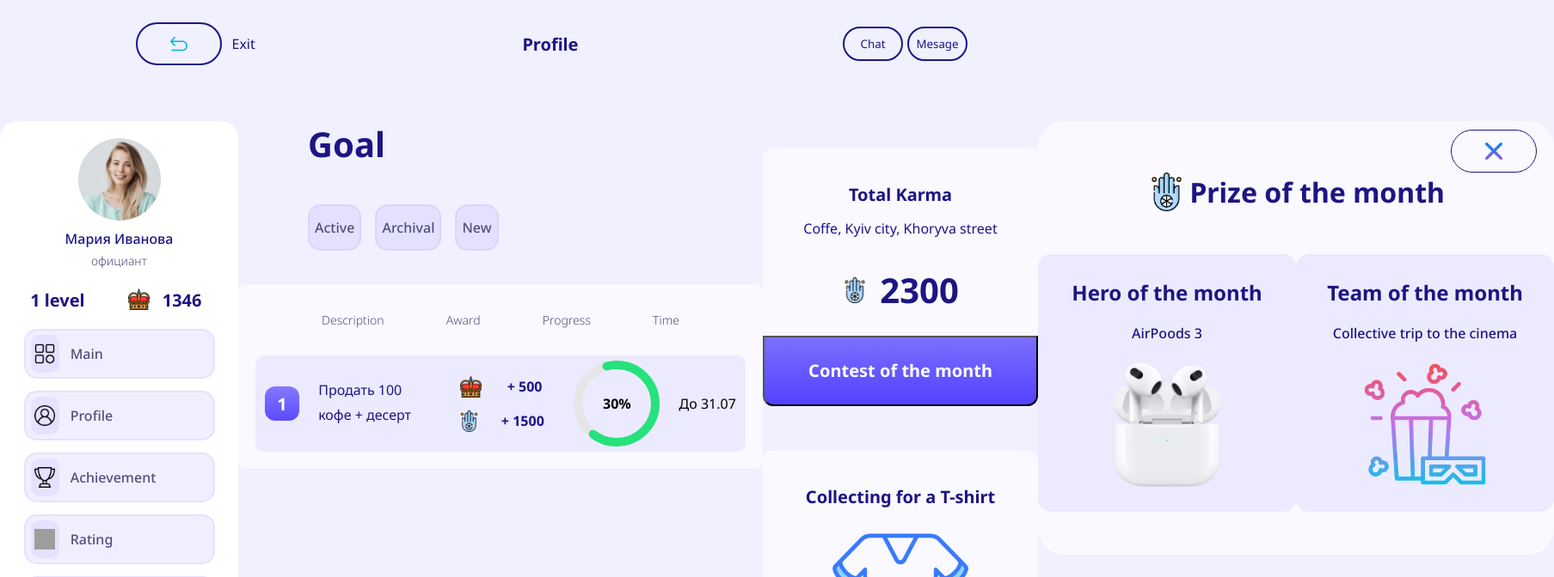
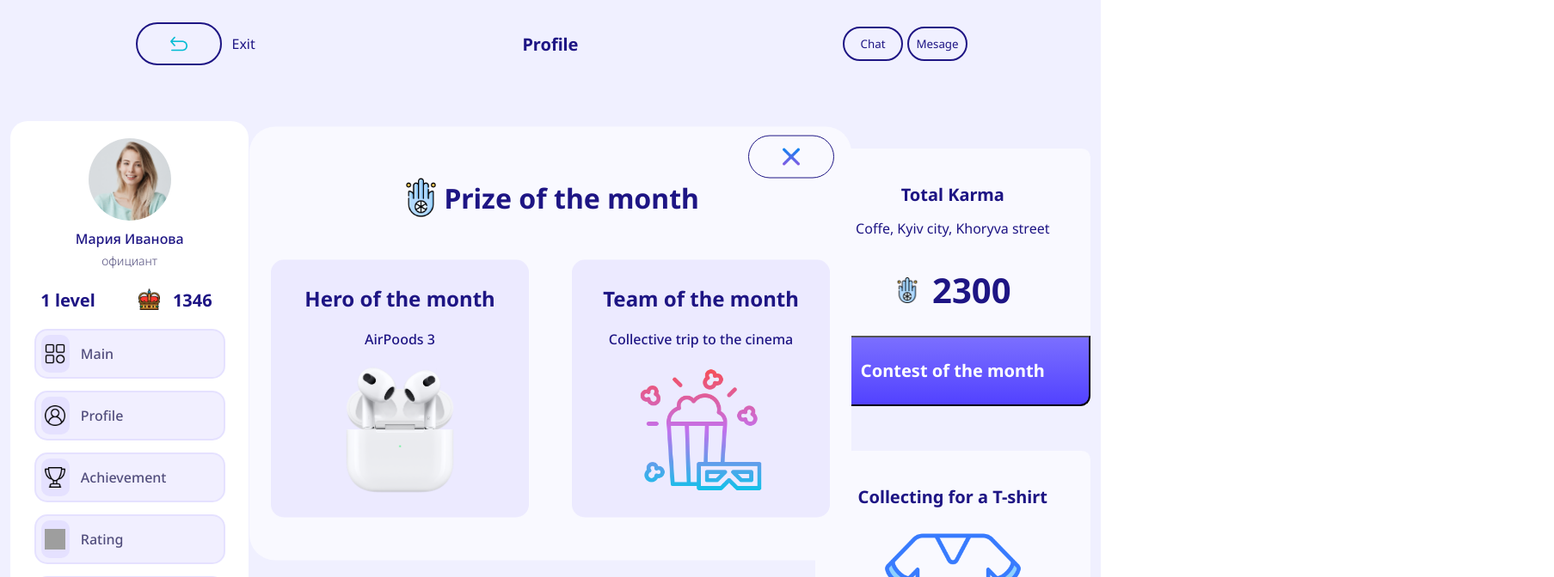
Before and after one commit to GennadiiLazovskii/corporateCaffeApp, a React (Vite) app: page / in a window 1280 px wide. Both pictures are taken after a click on the button "Сontest of the month". Shown: the top 672 px of the page at 86% size, 1807 px wide, since content can reach past the window. Built offline with nearby package versions, Linux system fonts and the light colour scheme; grey boxes are pictures that could not be loaded.

Commit message:
add show, hide ContestMonth

```diff
--- a/src/components/buttonExit/ButtonExit.jsx
+++ b/src/components/buttonExit/ButtonExit.jsx
@@ -1,11 +1,11 @@
 import styles from './ButtonExit.module.scss';
 import Cross from "../../img/header/cross.png";
 
-const ButtonExit = () => {
+const ButtonExit = ({hideContestMonth}) => {
 
     return (
         <div className={styles.buttonExit}>
-            <button>
+            <button onClick={hideContestMonth}>
                 <img src={Cross} alt="Exit" />
             </button>
         </div>
--- a/src/components/mainScreenProfile/MainScreanProfile.jsx
+++ b/src/components/mainScreenProfile/MainScreanProfile.jsx
@@ -6,14 +6,19 @@
 import UserWishes from './userWishes/UserWishes';
 import DescrActiveTask from './descrActiveTask/DescrActiveTask';
 import ContestMonth from './contestMonth/ContestMonth';
-import {useState} from 'react'
+import { useState } from 'react'
 
 const MainScreanProfile = () => {
-    const [showContest, setShowContest] = useState(false);
 
-    const handleShowContest = () => {
-        setShowContest(true);
+    const [openContestMonth, setOpenContestMonth] = useState(false);
+
+    const showContestMonth = () => {
+        setOpenContestMonth(true);
     };
+
+    const hideContestMonth = () => {
+        setOpenContestMonth(false)
+    }
 
     return (
         <div className={styles.mainScreanProfile}>
@@ -23,10 +28,17 @@
                 <UserAchievements />
             </div>
             <div className={styles.mainScreanProfileRight}>
-                <UserTotalKarma showContestMonth={handleShowContest} />
+                <UserTotalKarma showContestMonth={showContestMonth} />
                 <UserWishes />
             </div>
-            {showContest && <ContestMonth />}
+            {openContestMonth && (
+                <div className={styles.contestMonthContainer}>
+                    <div className={styles.blurBackground} />
+                    <div className={styles.contestMonth}>
+                        <ContestMonth hideContestMonth={hideContestMonth} />
+                    </div>
+                </div>
+            )}
         </div>
     );
 };
--- a/src/components/mainScreenProfile/MainScreanProfile.module.scss
+++ b/src/components/mainScreenProfile/MainScreanProfile.module.scss
@@ -1,13 +1,40 @@
 .mainScreanProfile {
     display: flex;
     width: 100%;
+
     .mainScreanProfileCenter {
         display: flex;
         flex-direction: column;
     }
+
     .mainScreanProfileRight {
         display: flex;
         flex-direction: column;
         justify-content: space-evenly;
     }
+
+    .contestMonthContainer {
+        position: fixed;
+        top: 50%;
+        left: 50%;
+        transform: translate(-50%, -50%);
+        z-index: 9999;
+        display: flex;
+        justify-content: center;
+        align-items: center;
+    }
+
+    .blurBackground {
+        position: fixed;
+        top: 0;
+        left: 0;
+        width: 100%;
+        height: 100%;
+        z-index: -1;
+    }
+
+    .contestMonth {
+        border-radius: 12px;
+        box-shadow: 0 0 0px rgba(0, 0, 0, 0.2);
+    }
 }
--- a/src/components/mainScreenProfile/contestMonth/ContestMonth.jsx
+++ b/src/components/mainScreenProfile/contestMonth/ContestMonth.jsx
@@ -4,10 +4,10 @@
 import HeroPrize from "../../../img/Prize/airpoods.png";
 import TeamPrize from "../../../img/Prize/popcorn.png";
 
-const ContestMonth = () => {
+const ContestMonth = ({hideContestMonth}) => {
     return (
         <div className={styles.contestMonth}>
-            <ButtonExit />
+            <ButtonExit hideContestMonth={hideContestMonth}/>
             <div className={styles.contestMonthHeader}>
                 <img src={Karma} alt="Karma" />
                 <p>Prize of the month</p>
--- a/src/components/mainScreenProfile/userAchievements/UserAchievements.jsx
+++ b/src/components/mainScreenProfile/userAchievements/UserAchievements.jsx
@@ -11,7 +11,7 @@
                 <p>Progress</p>
                 <p>Time</p>
             </div>
-            <ListAchievements/>
+            <ListAchievements />
         </div>
     )
 }
```
